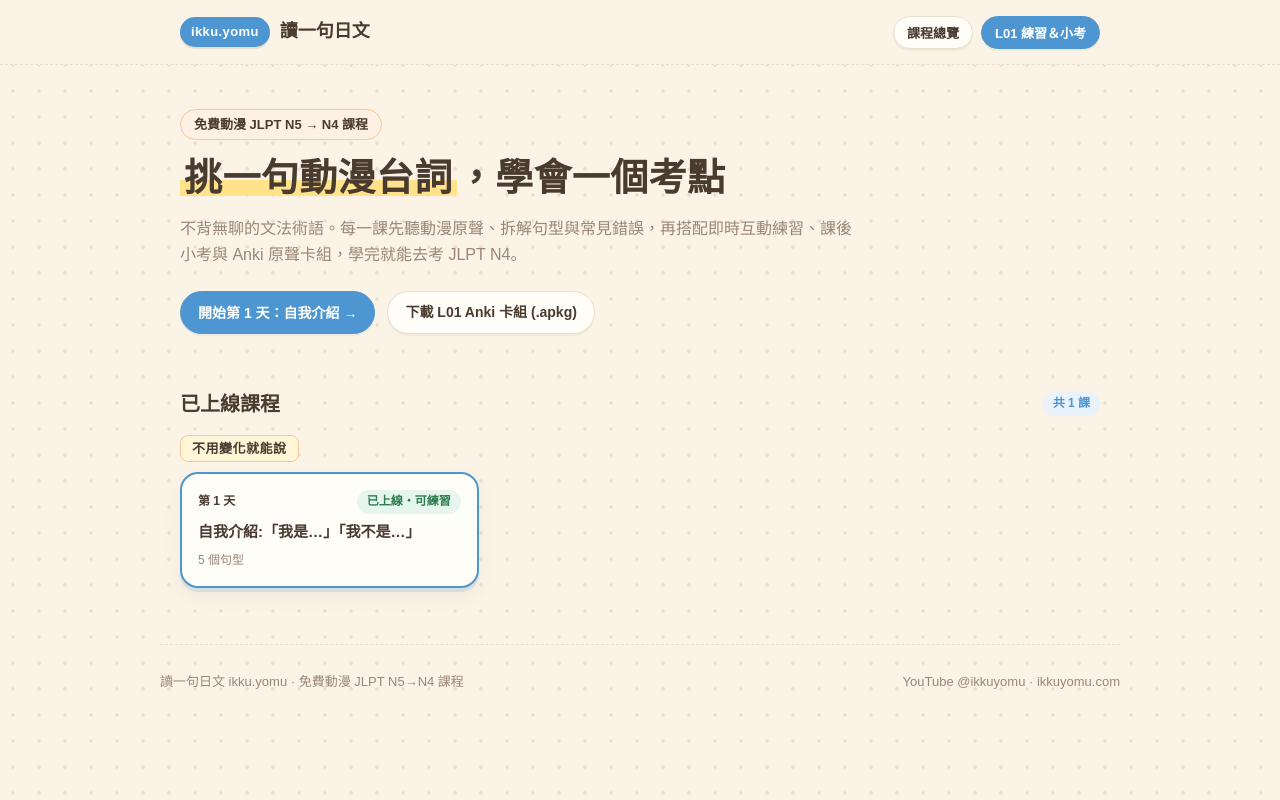
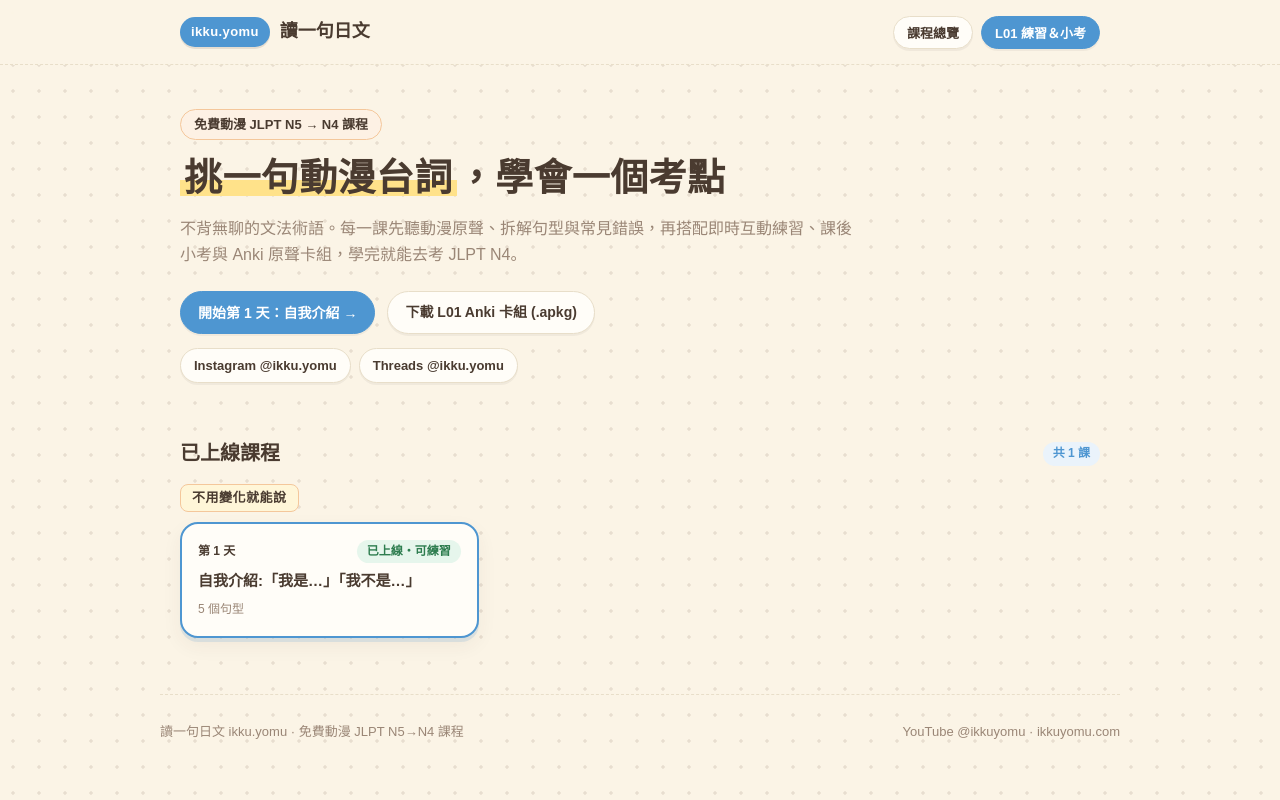
Before and after one commit to abao0109/ikkuyomu-web, a React (Vite) app: page / in a window 1280 px wide. Built offline with nearby package versions, Linux system fonts and the light colour scheme; a web font is replaced by a local one.

Commit message:
feat: add Instagram and Threads links on homepage

```diff
--- a/src/App.tsx
+++ b/src/App.tsx
@@ -99,6 +99,24 @@ function HomePage({ onOpenLesson }: { onOpenLesson: (n: number) => void }) {
           </button>
           <a className="btn" href="/downloads/ikku-l01.apkg" download>
             下載 L01 Anki 卡組 (.apkg)
+          </a>
+        </div>
+        <div className="social-links">
+          <a
+            className="btn btn-sm"
+            href="https://www.instagram.com/ikku.yomu/"
+            target="_blank"
+            rel="noreferrer"
+          >
+            Instagram @ikku.yomu
+          </a>
+          <a
+            className="btn btn-sm"
+            href="https://www.threads.net/@ikku.yomu"
+            target="_blank"
+            rel="noreferrer"
+          >
+            Threads @ikku.yomu
           </a>
         </div>
       </section>
--- a/src/index.css
+++ b/src/index.css
@@ -195,6 +195,13 @@ a {
   display: flex;
   gap: 12px;
   flex-wrap: wrap;
+}
+
+.social-links {
+  display: flex;
+  gap: 8px;
+  flex-wrap: wrap;
+  margin-top: 14px;
 }
 
 .card {
```
